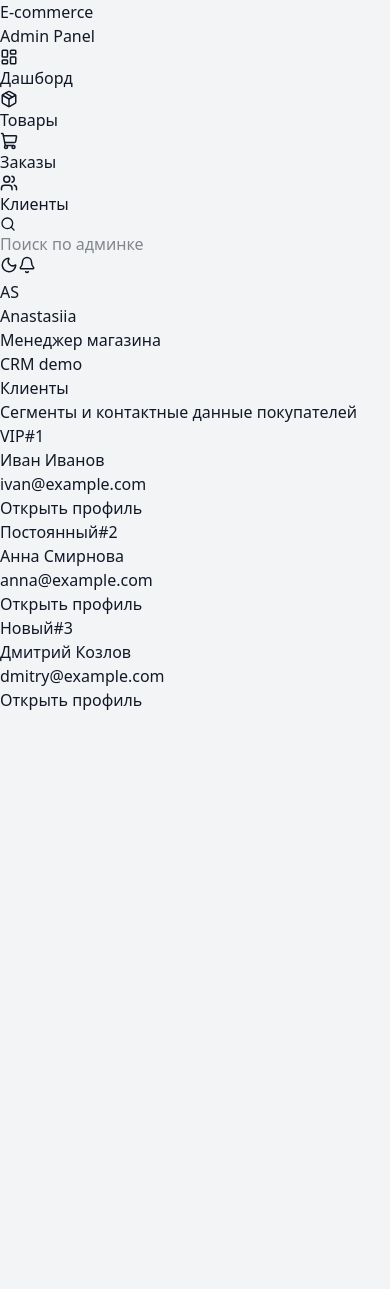
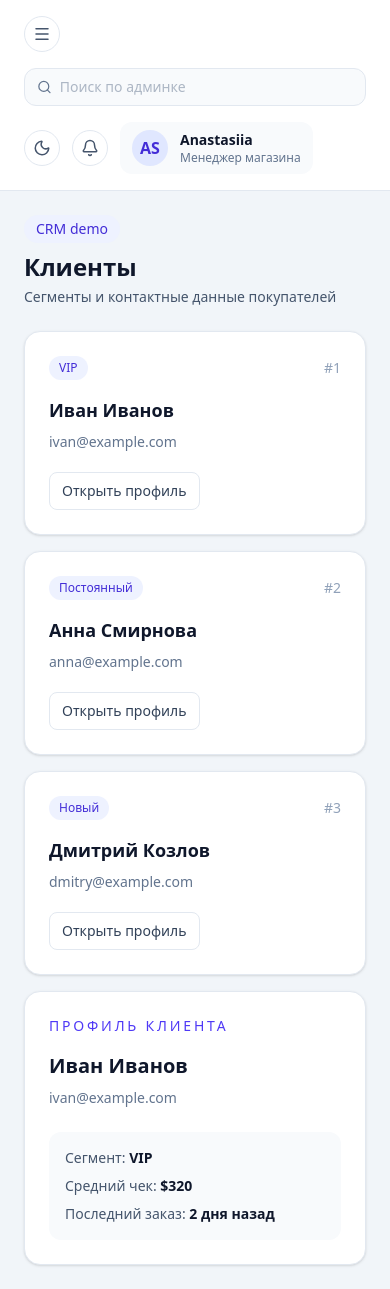
Before and after one commit to Anastasiia-Startseva/ecommerce-admin, a React (Vite) app: page /customers in a window 390 px wide. Before the commit the page ends 844 px from the top, so only its background shows below. Built offline with nearby package versions, Linux system fonts and the light colour scheme.

Commit message:
feat: add interactive demo features and mobile layout

```diff
--- a/package.json
+++ b/package.json
@@ -22,14 +22,18 @@
   },
   "devDependencies": {
     "@eslint/js": "^10.0.1",
+    "@tailwindcss/postcss": "^4.3.2",
     "@types/node": "^24.13.2",
     "@types/react": "^19.2.17",
     "@types/react-dom": "^19.2.3",
     "@vitejs/plugin-react": "^6.0.2",
+    "autoprefixer": "^10.5.2",
     "eslint": "^10.5.0",
     "eslint-plugin-react-hooks": "^7.1.1",
     "eslint-plugin-react-refresh": "^0.5.3",
     "globals": "^17.6.0",
+    "postcss": "^8.5.16",
+    "tailwindcss": "^4.3.2",
     "typescript": "~6.0.2",
     "typescript-eslint": "^8.61.0",
     "vite": "^8.1.0"
--- /dev/null
+++ b/postcss.config.js
@@ -0,0 +1,6 @@
+export default {
+  plugins: {
+    "@tailwindcss/postcss": {},
+    autoprefixer: {},
+  },
+};
--- a/src/App.tsx
+++ b/src/App.tsx
@@ -1,9 +1,10 @@
 import { Routes, Route } from 'react-router-dom';
 import AdminLayout from './layouts/AdminLayout';
+import Customers from './pages/Customers';
 import Dashboard from './pages/Dashboard';
+import Orders from './pages/Orders';
 import Products from './pages/Products';
-import Orders from './pages/Orders';
-import Customers from './pages/Customers';
+
 
 export default function App() {
   return (
--- a/src/layouts/AdminLayout.tsx
+++ b/src/layouts/AdminLayout.tsx
@@ -1,9 +1,10 @@
 import { useEffect, useState } from 'react';
 import { Outlet, NavLink } from 'react-router-dom';
-import { LayoutDashboard, ShoppingCart, Users, Package, Bell, Search, Moon, Sun } from 'lucide-react';
+import { LayoutDashboard, ShoppingCart, Users, Package, Bell, Search, Moon, Sun, Menu, X } from 'lucide-react';
 
 export default function AdminLayout() {
   const [isDark, setIsDark] = useState(false);
+  const [isMobileMenuOpen, setIsMobileMenuOpen] = useState(false);
 
   useEffect(() => {
     const storedTheme = window.localStorage.getItem('theme');
@@ -28,16 +29,30 @@ export default function AdminLayout() {
 
   return (
     <div className="flex min-h-screen bg-slate-100 text-slate-800 transition-colors duration-300 dark:bg-slate-950 dark:text-slate-100">
-      <aside className="hidden w-72 flex-col border-r border-slate-200 bg-white lg:flex dark:border-slate-800 dark:bg-slate-900">
-        <div className="border-b border-slate-200 px-6 py-5 dark:border-slate-800">
-          <p className="text-sm font-medium uppercase tracking-[0.2em] text-indigo-600">E-commerce</p>
-          <h2 className="mt-2 text-xl font-semibold text-slate-900 dark:text-slate-50">Admin Panel</h2>
+      {isMobileMenuOpen ? (
+        <div className="fixed inset-0 z-40 bg-slate-950/50 lg:hidden" onClick={() => setIsMobileMenuOpen(false)} />
+      ) : null}
+
+      <aside className={`fixed inset-y-0 left-0 z-50 w-72 flex-col border-r border-slate-200 bg-white transition-transform duration-300 dark:border-slate-800 dark:bg-slate-900 lg:static lg:flex ${isMobileMenuOpen ? 'flex' : 'hidden'}`}>
+        <div className="flex items-center justify-between border-b border-slate-200 px-6 py-5 dark:border-slate-800">
+          <div>
+            <p className="text-sm font-medium uppercase tracking-[0.2em] text-indigo-600">E-commerce</p>
+            <h2 className="mt-2 text-xl font-semibold text-slate-900 dark:text-slate-50">Admin Panel</h2>
+          </div>
+          <button
+            type="button"
+            onClick={() => setIsMobileMenuOpen(false)}
+            className="rounded-full p-2 text-slate-600 lg:hidden dark:text-slate-300"
+          >
+            <X size={18} />
+          </button>
         </div>
         <nav className="flex-1 space-y-1 p-4">
           {menuItems.map((item) => (
             <NavLink
               key={item.path}
               to={item.path}
+              onClick={() => setIsMobileMenuOpen(false)}
               className={({ isActive }) =>
                 `flex items-center gap-3 rounded-xl px-3 py-3 text-sm font-medium transition-all duration-300 ${
                   isActive
@@ -56,6 +71,16 @@ export default function AdminLayout() {
       <main className="flex-1">
         <header className="border-b border-slate-200 bg-white px-6 py-4 transition-colors duration-300 dark:border-slate-800 dark:bg-slate-900">
           <div className="flex flex-col gap-4 md:flex-row md:items-center md:justify-between">
+            <div className="flex items-center gap-3 lg:hidden">
+              <button
+                type="button"
+                onClick={() => setIsMobileMenuOpen((value) => !value)}
+                className="rounded-full border border-slate-200 p-2 text-slate-600 transition hover:bg-slate-50 dark:border-slate-700 dark:text-slate-300 dark:hover:bg-slate-800"
+              >
+                <Menu size={18} />
+              </button>
+            </div>
+
             <label className="flex items-center gap-2 rounded-xl border border-slate-200 bg-slate-50 px-3 py-2 text-sm text-slate-500 md:w-80 dark:border-slate-700 dark:bg-slate-800 dark:text-slate-400">
               <Search size={16} />
               <input className="w-full bg-transparent outline-none" placeholder="Поиск по админке" />
--- a/src/pages/Customers.tsx
+++ b/src/pages/Customers.tsx
@@ -1,3 +1,4 @@
+import { useState } from 'react';
 import PageHeader from '../components/ui/PageHeader';
 import { type Customer } from '../types';
 
@@ -8,6 +9,8 @@ const mockCustomers: Customer[] = [
 ];
 
 export default function Customers() {
+  const [selectedCustomer, setSelectedCustomer] = useState<Customer | null>(mockCustomers[0]);
+
   return (
     <div className="space-y-6">
       <PageHeader
@@ -16,7 +19,8 @@ export default function Customers() {
         badge="CRM demo"
       />
 
-      <div className="grid grid-cols-1 gap-4 md:grid-cols-2 xl:grid-cols-3">
+      <div className="grid grid-cols-1 gap-4 xl:grid-cols-[1.2fr_0.8fr]">
+        <div className="grid grid-cols-1 gap-4 md:grid-cols-2">
           {mockCustomers.map((customer) => (
             <div key={customer.id} className="flex flex-col rounded-2xl border border-slate-200 bg-white p-6 shadow-sm transition-all duration-300 hover:-translate-y-1 hover:shadow-lg dark:border-slate-700 dark:bg-slate-900">
               <div className="flex items-center justify-between">
@@ -25,12 +29,34 @@ export default function Customers() {
               </div>
               <h2 className="mt-4 text-lg font-semibold text-slate-900 dark:text-slate-50">{customer.name}</h2>
               <p className="mt-2 text-sm text-slate-500 dark:text-slate-400">{customer.email}</p>
-            <button className="mt-5 self-start rounded-lg border border-slate-200 px-3 py-2 text-sm font-medium text-slate-700 transition hover:bg-slate-50 dark:border-slate-700 dark:text-slate-300 dark:hover:bg-slate-800">
+              <button
+                type="button"
+                onClick={() => setSelectedCustomer(customer)}
+                className="mt-5 self-start rounded-lg border border-slate-200 px-3 py-2 text-sm font-medium text-slate-700 transition hover:bg-slate-50 dark:border-slate-700 dark:text-slate-300 dark:hover:bg-slate-800"
+              >
                 Открыть профиль
               </button>
             </div>
           ))}
         </div>
+
+        <div className="rounded-2xl border border-slate-200 bg-white p-6 shadow-sm dark:border-slate-700 dark:bg-slate-900">
+          <p className="text-sm font-medium uppercase tracking-[0.2em] text-indigo-600">Профиль клиента</p>
+          {selectedCustomer ? (
+            <>
+              <h2 className="mt-4 text-xl font-semibold text-slate-900 dark:text-slate-50">{selectedCustomer.name}</h2>
+              <p className="mt-2 text-sm text-slate-500 dark:text-slate-400">{selectedCustomer.email}</p>
+              <div className="mt-6 rounded-xl bg-slate-50 p-4 dark:bg-slate-800">
+                <p className="text-sm text-slate-600 dark:text-slate-300">Сегмент: <span className="font-semibold text-slate-900 dark:text-slate-100">{selectedCustomer.segment}</span></p>
+                <p className="mt-2 text-sm text-slate-600 dark:text-slate-300">Средний чек: <span className="font-semibold text-slate-900 dark:text-slate-100">$320</span></p>
+                <p className="mt-2 text-sm text-slate-600 dark:text-slate-300">Последний заказ: <span className="font-semibold text-slate-900 dark:text-slate-100">2 дня назад</span></p>
+              </div>
+            </>
+          ) : (
+            <p className="mt-4 text-sm text-slate-500 dark:text-slate-400">Выберите клиента, чтобы увидеть подробности.</p>
+          )}
+        </div>
+      </div>
     </div>
   );
 }
--- a/src/pages/Orders.tsx
+++ b/src/pages/Orders.tsx
@@ -1,3 +1,4 @@
+import { useState } from 'react';
 import PageHeader from '../components/ui/PageHeader';
 import { type Order } from '../types';
 
@@ -8,6 +9,18 @@ const mockOrders: Order[] = [
 ];
 
 export default function Orders() {
+  const [orders, setOrders] = useState(mockOrders);
+
+  const handleStatusChange = (id: string) => {
+    setOrders((currentOrders) =>
+      currentOrders.map((order) =>
+        order.id === id
+          ? { ...order, status: order.status === 'Выполнен' ? 'Ожидает' : 'Выполнен' }
+          : order
+      )
+    );
+  };
+
   return (
     <div className="space-y-6">
       <PageHeader
@@ -27,15 +40,19 @@ export default function Orders() {
             </tr>
           </thead>
           <tbody>
-            {mockOrders.map((o) => (
+            {orders.map((o) => (
               <tr key={o.id} className="border-b border-slate-100 last:border-0 transition-colors duration-300 hover:bg-slate-50 dark:border-slate-800 dark:hover:bg-slate-800">
                 <td className="p-4 font-semibold text-slate-800 dark:text-slate-100">{o.id}</td>
                 <td className="p-4 text-slate-600 dark:text-slate-300">{o.customerName}</td>
                 <td className="p-4 text-slate-600 dark:text-slate-300">${o.total}</td>
                 <td className="p-4">
-                  <span className={`rounded-full px-2.5 py-1 text-xs font-medium ${o.status === 'Выполнен' ? 'bg-emerald-100 text-emerald-700' : 'bg-amber-100 text-amber-700'}`}>
+                  <button
+                    type="button"
+                    onClick={() => handleStatusChange(o.id)}
+                    className={`rounded-full px-2.5 py-1 text-xs font-medium transition hover:opacity-80 ${o.status === 'Выполнен' ? 'bg-emerald-100 text-emerald-700' : 'bg-amber-100 text-amber-700'}`}
+                  >
                     {o.status}
-                  </span>
+                  </button>
                 </td>
               </tr>
             ))}
--- /dev/null
+++ b/tailwind.config.js
@@ -0,0 +1,8 @@
+/** @type {import('tailwindcss').Config} */
+export default {
+  content: ["./index.html", "./src/**/*.{js,ts,jsx,tsx}"],
+  theme: {
+    extend: {},
+  },
+  plugins: [],
+};
```
Also changed, not shown: src/pages/Products.tsx (+14 -2 lines), src/App.css (added), 2 other files (tests, documents, lock files or other folders). Lines whose indentation alone changed are shown as unchanged.
